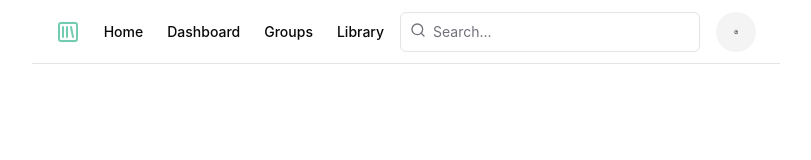
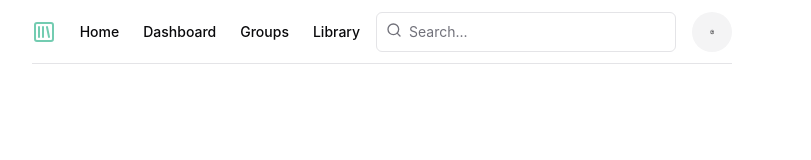
Before and after one commit to xyclose11/Melin, a React (Vite) app in the folder melin.client/: page / in a window 1280 px wide. Shown: the top 160 px of the page, without its empty margins (379-1190 px from the left). Built offline with nearby package versions, Linux system fonts and the light colour scheme; no server answers.

Commit message:
adjusted navbar location

```diff
--- a/melin.client/src/routes/Layout.tsx
+++ b/melin.client/src/routes/Layout.tsx
@@ -14,15 +14,11 @@ import {
 import { Input } from "@/components/ui/input"
 import {instance} from "@/utils/axiosInstance.ts";
 
-export const description =
-    "A settings page. The settings page has a sidebar navigation and a main content area. The main content area has a form to update the store name and a form to update the plugins directory. The sidebar navigation has links to general, security, integrations, support, organizations, and advanced settings."
-
-
 export function NavBar() {
     const logout = async (e: any)=> {
         e.preventDefault();
         try {
-            await instance.post(`https://localhost:5000/api/auth/logout`)
+            await instance.post(`/api/auth/logout`)
                 // TODO CHANGE THE ABOVE URL TO BE DYNAMIC FOR THE SERVER IT IS SET ON
                 .then(function (response) {
                     console.log(response)
@@ -32,11 +28,8 @@ export function NavBar() {
         }
     };
 
-    // LAST WORKING 10/2/2024 ON SETTING UP ROLES (ADMIN, USER, GUEST) SO THAT EACH DISPLAYS DIFFERENT LAYOUTS, ETC.
-
     return (
-        <div className="flex w-full flex-col">
-        <header className="fixed top-0 flex h-16 items-center gap-4 border-b bg-background px-4 md:px-6">
+        <header className="fixed top-0 flex h-16 items-center gap-4 border-b bg-background">
             <nav
                 className="hidden flex-col gap-6 text-lg font-medium md:flex md:flex-row md:items-center md:gap-5 md:text-sm lg:gap-6">
                 <Link
@@ -114,6 +107,5 @@ export function NavBar() {
                 </DropdownMenu>
             </div>
         </header>
-        </div>
     )
 }
```
